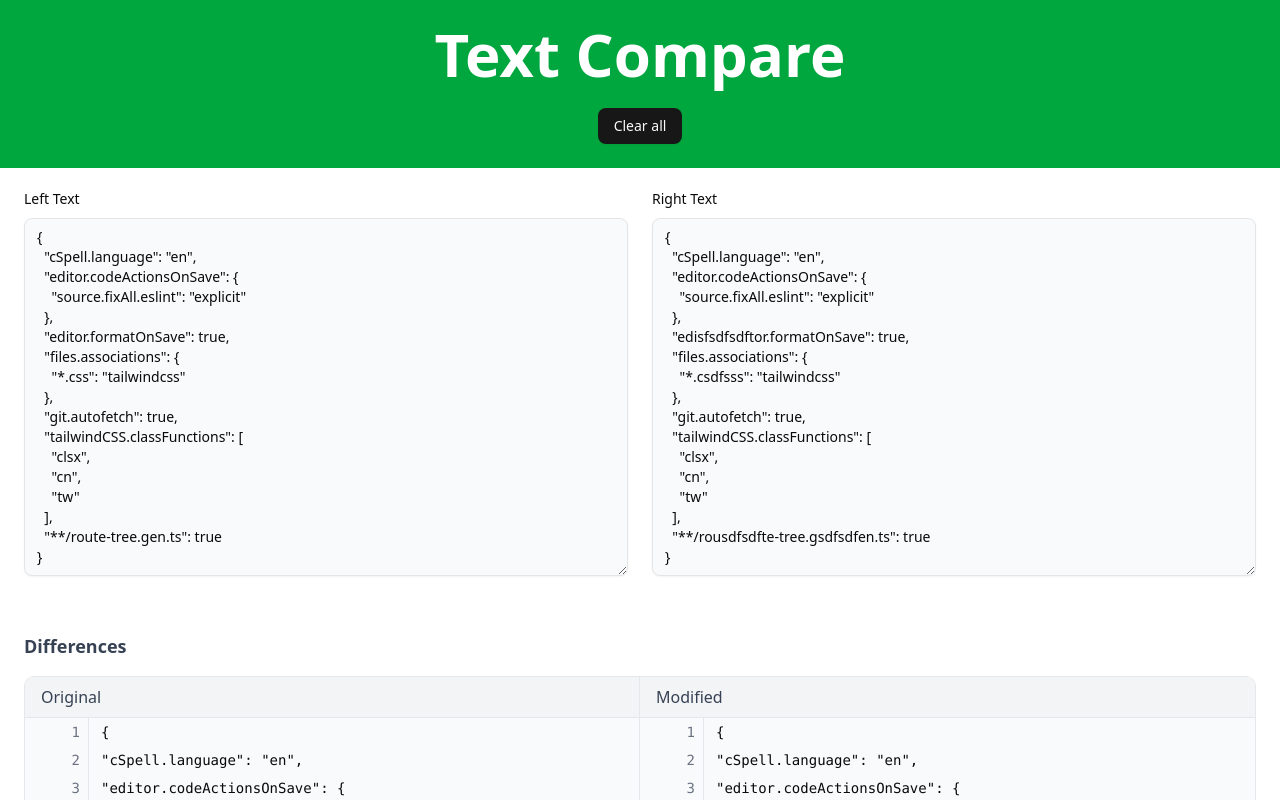
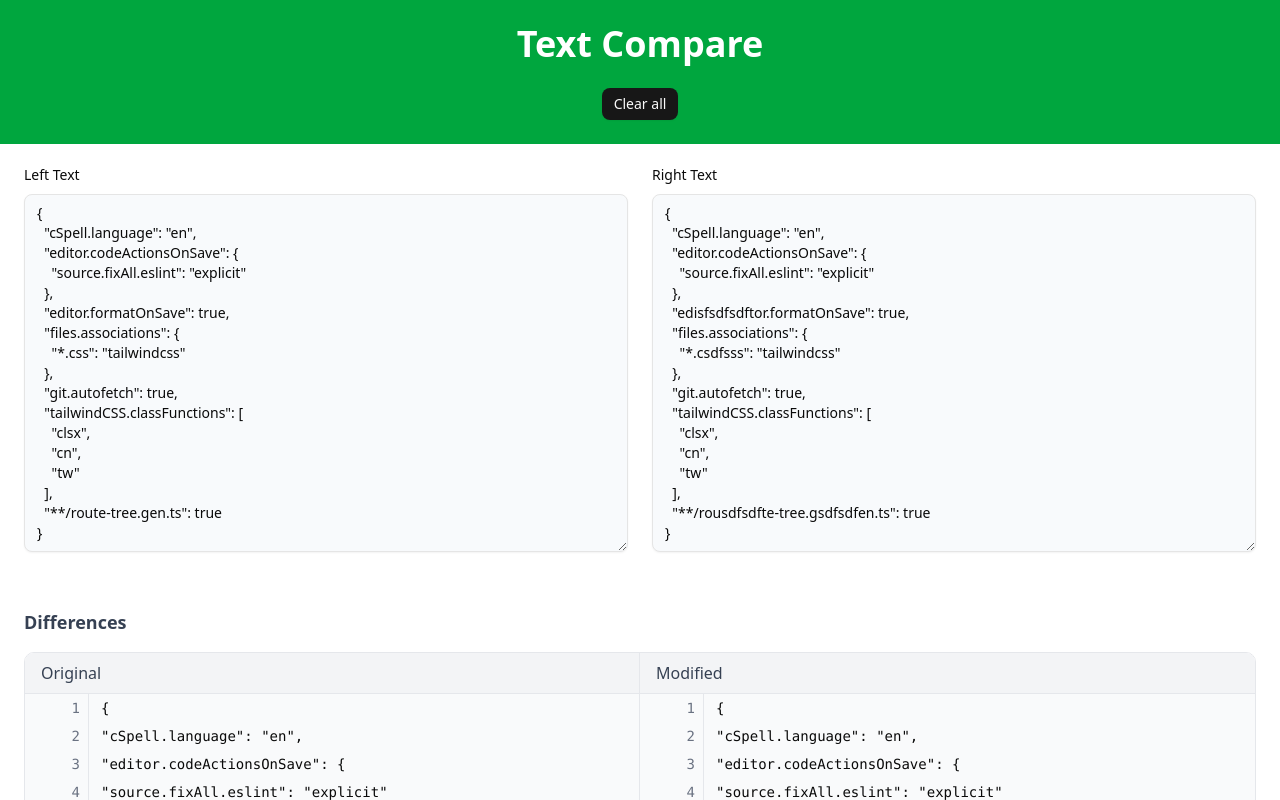
Before and after one commit to AlbertSanIza/text-compare, a React (Vite) app: page / in a window 1280 px wide. Shown: the top 800 px of the page. Built offline with nearby package versions, Linux system fonts and the light colour scheme.

Commit message:
feat: update App and Button components for improved styling and functionality
- Adjusted header styling in the App component for better visual hierarchy.
- Enhanced Button component with a new size prop for improved usability.
- Updated layout to maintain consistency and enhance user experience.

```diff
--- a/src/App.tsx
+++ b/src/App.tsx
@@ -102,9 +102,11 @@ export default function App() {
     return (
         <div>
             <div className="bg-green-600 p-6">
-                <h1 className="mb-6 text-center text-6xl font-bold text-white">Text Compare</h1>
+                <h1 className="mb-6 text-center text-4xl font-semibold text-white">Text Compare</h1>
                 <div className="flex items-center justify-center">
-                    <Button onClick={handleClearAll}>Clear all</Button>
+                    <Button size="sm" onClick={handleClearAll}>
+                        Clear all
+                    </Button>
                 </div>
             </div>
             <div className="mx-auto flex max-w-7xl flex-col gap-6 p-6">
--- a/src/components/ui/button.tsx
+++ b/src/components/ui/button.tsx
@@ -5,7 +5,7 @@ import * as React from 'react'
 import { cn } from '@/lib/utils'
 
 const buttonVariants = cva(
-    "inline-flex shrink-0 items-center justify-center gap-2 rounded-md text-sm font-medium whitespace-nowrap transition-all outline-none focus-visible:border-ring focus-visible:ring-[3px] focus-visible:ring-ring/50 disabled:pointer-events-none disabled:opacity-50 aria-invalid:border-destructive aria-invalid:ring-destructive/20 dark:aria-invalid:ring-destructive/40 [&_svg]:pointer-events-none [&_svg]:shrink-0 [&_svg:not([class*='size-'])]:size-4",
+    "inline-flex shrink-0 cursor-pointer items-center justify-center gap-2 rounded-md text-sm font-medium whitespace-nowrap transition-all outline-none focus-visible:border-ring focus-visible:ring-[3px] focus-visible:ring-ring/50 disabled:pointer-events-none disabled:opacity-50 aria-invalid:border-destructive aria-invalid:ring-destructive/20 dark:aria-invalid:ring-destructive/40 [&_svg]:pointer-events-none [&_svg]:shrink-0 [&_svg:not([class*='size-'])]:size-4",
     {
         variants: {
             variant: {
```
